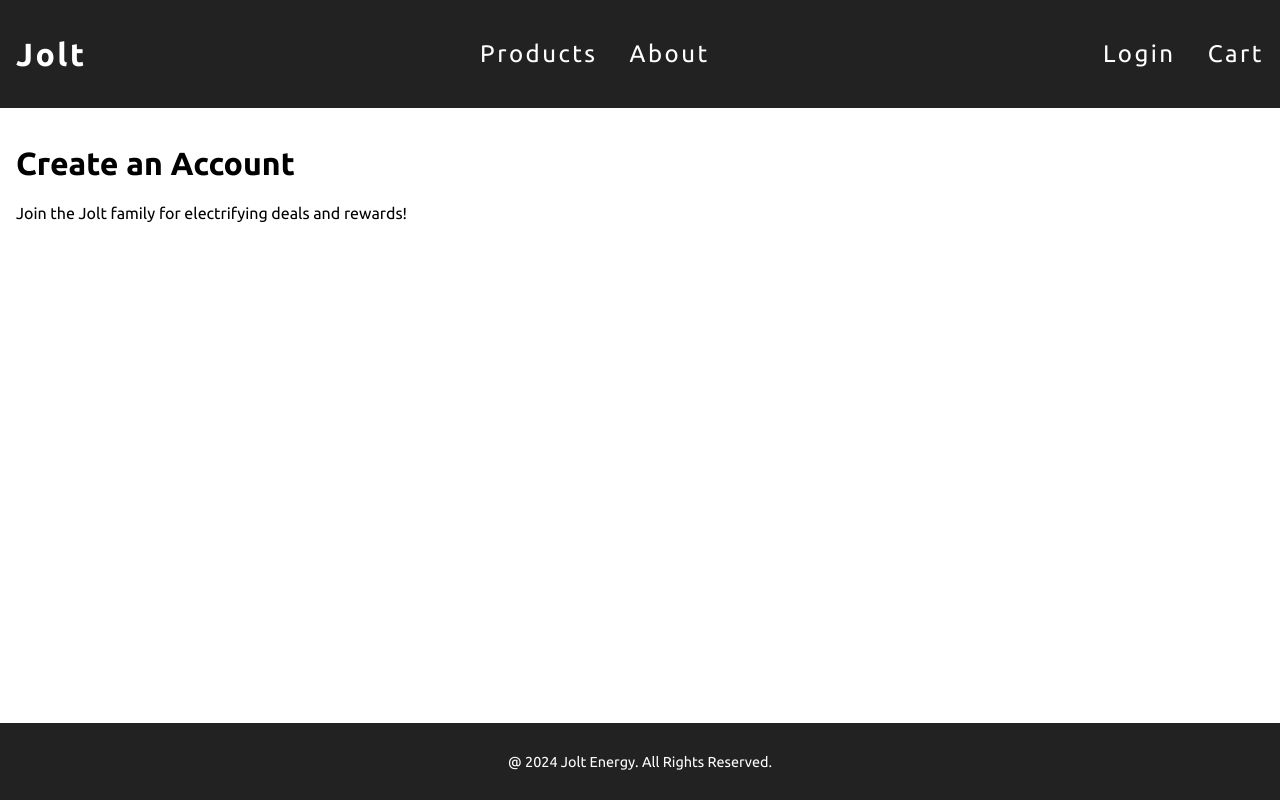
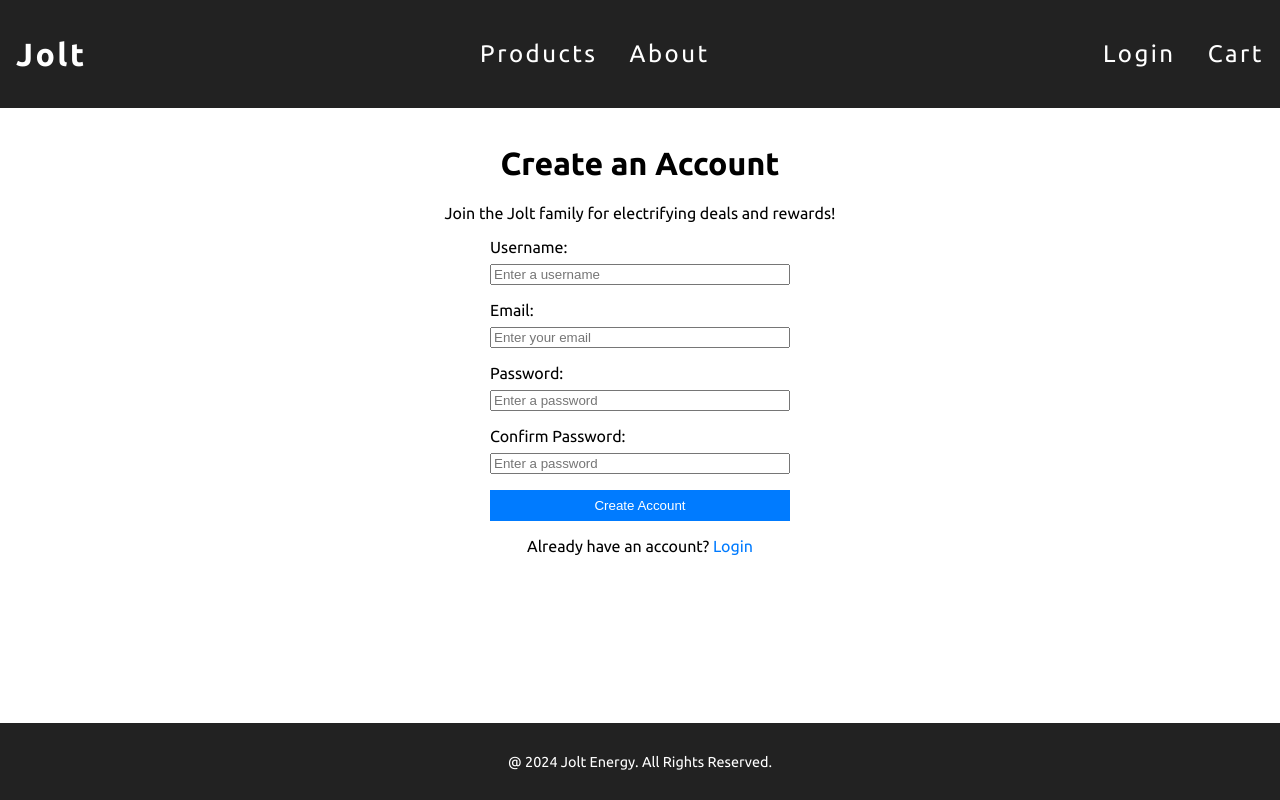
Before and after one commit to CoryJNelson/Web-Dev-Storefront, a React (Vite) app in the folder client/: page /register in a window 1280 px wide. Built offline with nearby package versions, Linux system fonts and the light colour scheme.

Commit message:
Added forms to Login and Register.

```diff
--- a/client/src/pages/Login.jsx
+++ b/client/src/pages/Login.jsx
@@ -4,15 +4,32 @@ import { Link } from 'react-router-dom'
 const Login = () => {
   return (
     <div>
-      <h1>Login</h1>
-      <p>Enter your login credentials:</p>
-      <p>New to Jolt? <Link to="/register" style={styles.link}>Sign Up</Link></p>
+      <h1 style={styles.heading}>Login</h1>
+      <form style={styles.form}>
+        <div style={styles.inputGroup}>
+          <label htmlFor="email">Email:</label>
+          <input type="email" id="email" placeholder="Enter your email" />
+        </div>
+        <div style={styles.inputGroup}>
+          <label htmlFor="password">Password:</label>
+          <input type="password" id="password" placeholder="Enter your password" />
+        </div>
+        <button type="submit" style={styles.button}>Login</button>
+      </form>
+      <p style={styles.registerLink}>
+        New to Jolt? <Link to="/register" style={styles.link}>Sign Up</Link>
+      </p>
     </div>
   )
 }
 
 const styles = {
-    link: { textDecoration: 'none', color: '#007BFF' }
+  heading: { textAlign: 'center' },
+  form: { display: 'flex', flexDirection: 'column', gap: '1rem', maxWidth: '300px', margin: "0 auto" },
+  inputGroup: { display: 'flex', flexDirection: 'column', gap: '0.5rem' },
+  button: { padding: '0.5rem', background: '#007BFF', color: '#fff', border: 'none', cursor: 'pointer' },
+  registerLink: { marginTop: '1rem', textAlign: 'center' },
+  link: { textDecoration: 'none', color: '#007BFF' }
 }
 
 export default Login
--- a/client/src/pages/Register.jsx
+++ b/client/src/pages/Register.jsx
@@ -1,12 +1,46 @@
 import React from 'react'
+import { Link } from 'react-router-dom'
 
 const Register = () => {
   return (
     <div>
-      <h1>Create an Account</h1>
-      <p>Join the Jolt family for electrifying deals and rewards!</p>
+      <div style={styles.heading}>
+        <h1>Create an Account</h1>
+        <p>Join the Jolt family for electrifying deals and rewards!</p>
+      </div>
+      <form style={styles.form}>
+        <div style={styles.inputGroup}>
+          <label htmlFor="username">Username:</label>
+          <input type="text" id="username" placeholder="Enter a username" />
+        </div>
+        <div style={styles.inputGroup}>
+          <label htmlFor="email">Email:</label>
+          <input type="email" id="email" placeholder="Enter your email" />
+        </div>
+        <div style={styles.inputGroup}>
+          <label htmlFor="password">Password:</label>
+          <input type="password" id="password" placeholder="Enter a password" />
+        </div>
+        <div style={styles.inputGroup}>
+          <label htmlFor="confirmPassword">Confirm Password:</label>
+          <input type="password" id="confirmPassword" placeholder="Enter a password" />
+        </div>
+        <button type="submit" style={styles.button}>Create Account</button>
+      </form>
+      <p style={styles.loginLink}>
+        Already have an account? <Link to="/login" style={styles.link}>Login</Link>
+      </p>
     </div>
   )
 }
 
+const styles = {
+  heading: { textAlign: 'center' },
+  form: { display: 'flex', flexDirection: 'column', gap: '1rem', maxWidth: '300px', margin: "0 auto" },
+  inputGroup: { display: 'flex', flexDirection: 'column', gap: '0.5rem' },
+  button: { padding: '0.5rem', background: '#007BFF', color: '#fff', border: 'none', cursor: 'pointer' },
+  link: { textDecoration: 'none', color: '#007BFF' },
+  loginLink: { marginTop: '1rem', textAlign: 'center' }
+}
+
 export default Register
```
